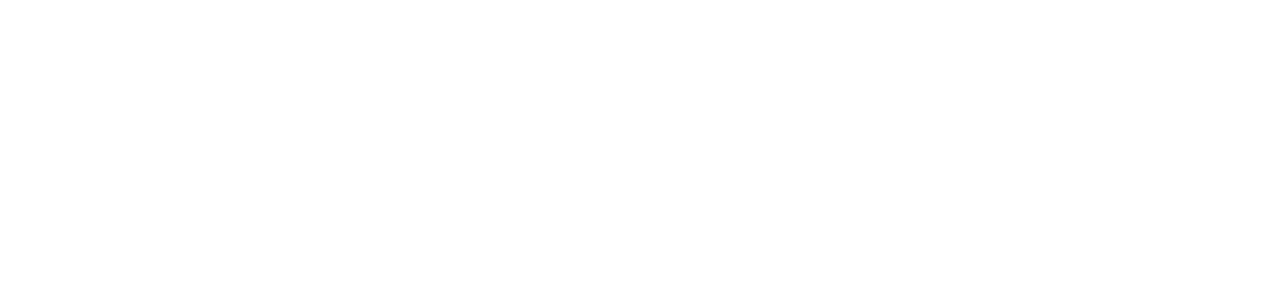
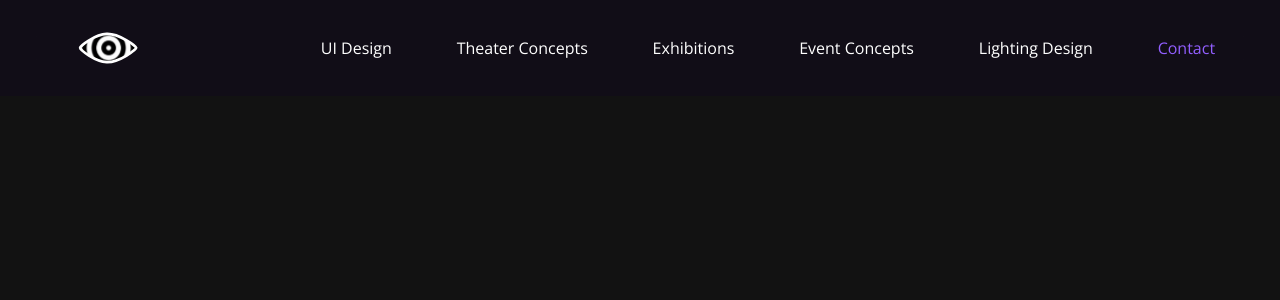
Before and after one commit to falconbow/lina-rath, a React (Create React App) app: page / in a window 1280 px wide. Shown: the top 300 px of the page. Built offline with nearby package versions, Linux system fonts and the light colour scheme.

Commit message:
add basic header for www

```diff
--- a/src/App.js
+++ b/src/App.js
@@ -1,9 +1,10 @@
-import './App.css';
+import './App.scss';
+import Body from './Components/Body/Body';
 
 function App() {
   return (
     <div className="App">
-      123
+      <Body/>
     </div>
   );
 }
--- /dev/null
+++ b/src/App.scss
@@ -0,0 +1,8 @@
+@import './styles/colors.scss';
+
+
+.App {
+    height: 100vh;
+    background: $background-black;
+
+}
--- /dev/null
+++ b/src/Components/Body/Body.jsx
@@ -0,0 +1,11 @@
+import React from "react";
+import Header from "../Header/Header";
+
+
+export default function Body() {
+    return (
+        <div className="body-main">
+            <Header/>
+        </div>
+    )
+}
--- /dev/null
+++ b/src/Components/Header/Header.jsx
@@ -0,0 +1,23 @@
+import React from 'react'
+import './Header.scss'
+
+export default function Header() {
+    const anchors = [
+        {text: 'UI Design'},
+        {text: 'Theater Concepts'},
+        {text: 'Exhibitions'},
+        {text: 'Event Concepts'},
+        {text: 'Lighting Design'},
+        {text: 'Contact'},
+    ]
+  return (
+    <div className='header'>
+        <div className='logo'>
+            <div className='logo_eye'/>
+        </div>
+        <div className='header_links'>
+        {anchors.map(anchor => <div>{anchor.text}</div>)}
+        </div>
+    </div>
+  )
+}
--- /dev/null
+++ b/src/Components/Header/Header.scss
@@ -0,0 +1,32 @@
+@import '../../styles/variables.scss';
+@import '../../styles/colors.scss';
+
+.header {
+    width: 100%;
+    display: flex;
+    // justify-content: space-evenly;
+    align-items: center;
+    height: 96px;
+    background: rgba(18, 10, 31, 0.46);
+    backdrop-filter: blur(20px);
+    &_links {
+        width: 100%;
+        display: flex;
+        justify-content: space-evenly;
+    }
+    &_links div:last-child{
+    color: $default-purple;
+    }
+}
+
+.logo {
+    width: 25%;
+    @include flex-center;
+    &_eye {
+    background: url('../../assets/eye.svg') no-repeat center;
+    background-size: contain;
+    width: 64px;
+    height: 32px;
+    margin-right: 40px;
+    }
+}
--- a/src/styles/colors.scss
+++ b/src/styles/colors.scss
@@ -1,3 +1,3 @@
-$button-purple: #925FFF;
+$default-purple: #925FFF;
 $background-black: #121212;
 $footer-gradient: linear-gradient(180deg, #121212 11.04%, rgba(18, 18, 18, 0) 88.59%);
--- a/src/styles/variables.scss
+++ b/src/styles/variables.scss
@@ -30,3 +30,9 @@
     font-size: 24px;
     font-weight: 700
 };
+
+@mixin flex-center {
+    display: flex;
+    align-items: center;
+    justify-content: center;
+}
```
Also changed, not shown: src/Components/Body/Body.scss (added), src/assets/eye.svg (added).
